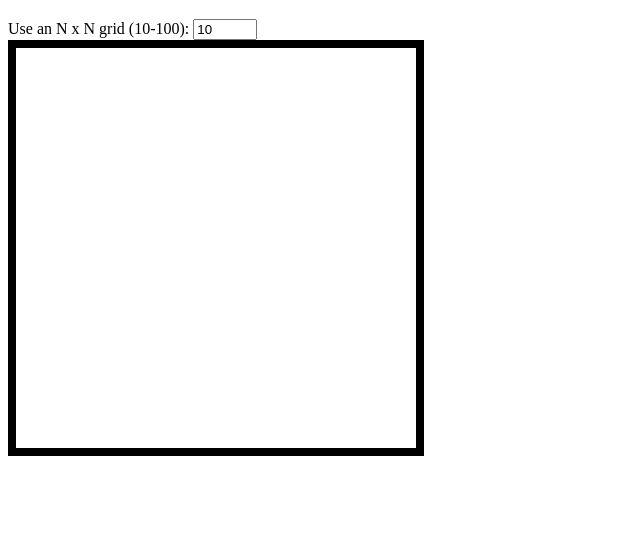
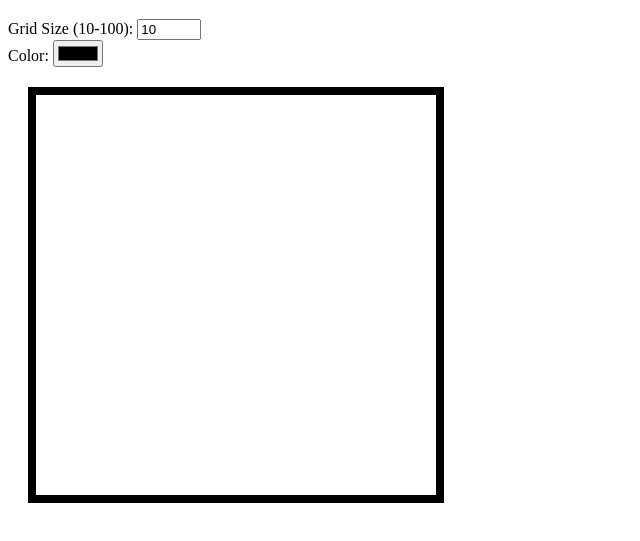
Before and after one commit to Brent-Rodgers/odin-etchasketch, a plain HTML site: page index.html in a window 1280 px wide. Shown: the part 61-602 px from the top of the page, without its empty margins (0-640 px from the left). Drawn offline with Linux system fonts and the light colour scheme.

Commit message:
Add ability for user to modify color

```diff
--- a/index.html
+++ b/index.html
@@ -10,8 +10,15 @@
 </head>
 <body>
     <h1>Etch-a-Sketch!</h1>
-    <label for="grid-size"> Use an N x N grid (10-100):</label>
-    <input type="number" id="grid-size" value="10" name="grid-size" min="10" max="100">
+    <div>
+        <label for="grid-size"> Grid Size (10-100):</label>
+        <input type="number" id="grid-size" value="10" name="grid-size" min="10" max="100">
+    </div>
+    <div>
+        <label for="block-color">Color: </label>
+        <input type="color" id="block-color" name="block-color"
+               value="#000000">
+    </div>
     <div id = "container">
     </div>
 </body>
--- a/js/script.js
+++ b/js/script.js
@@ -1,5 +1,6 @@
-const container = document.getElementById("container")
-const gridInput = document.getElementById("grid-size")
+const container = document.getElementById("container");
+const gridInput = document.getElementById("grid-size");
+const blockColor = document.getElementById("block-color");
 
 function createGrid(numRows, numCols) {
     while (container.firstChild) {
@@ -27,7 +28,7 @@ blocks.forEach(block => addEventListener('mouseover', updateBlockColor))
 function updateBlockColor(e) {
     let item = document.elementFromPoint(e.clientX, e.clientY)
     if (item.className === "grid-item"){
-        item.setAttribute("style", "background-color: black")
+        item.setAttribute("style", "background-color: " + blockColor.value)
     }
 
     e.stopPropagation();
--- a/styles.css
+++ b/styles.css
@@ -9,7 +9,8 @@
     grid-template-rows: repeat(var(--grid-rows), 1fr);
     width: 400px;
     height: 400px;
-    border: 8px solid black
+    border: 8px solid black;
+    margin: 20px;
 }
 
 .grid-item {
```
